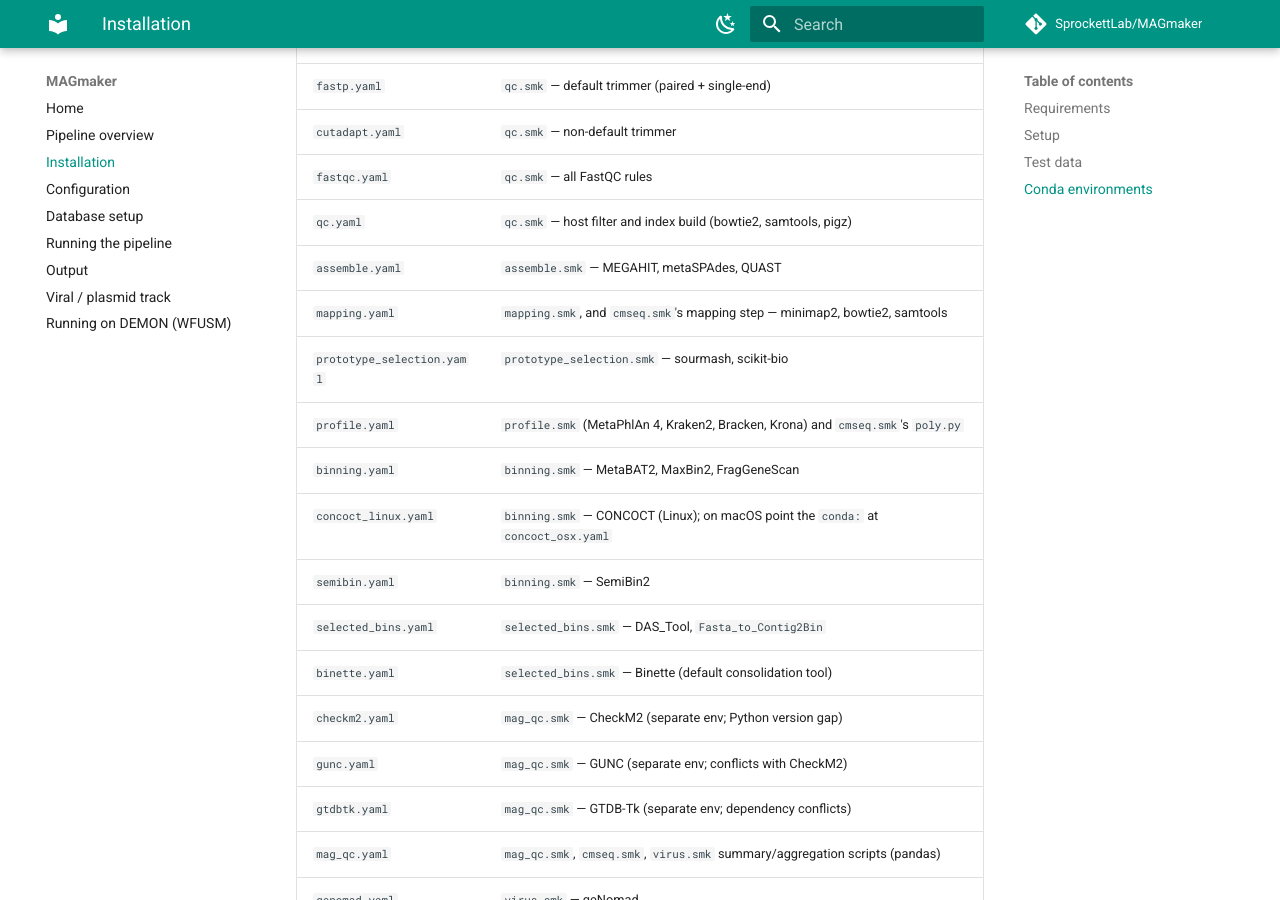
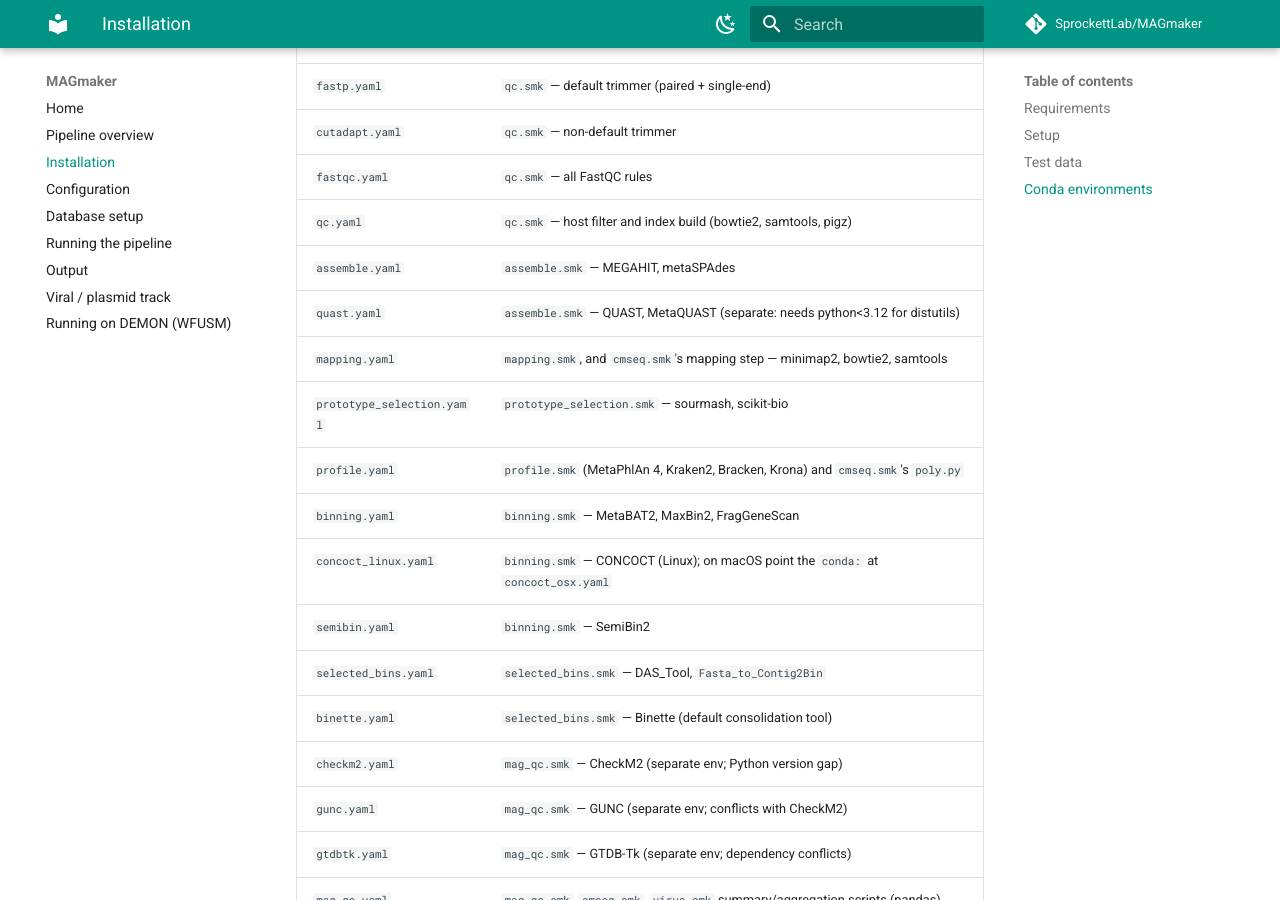
Before and after one commit to SprockettLab/MAGmaker, an MkDocs documentation site: the page built from docs/installation.md, in a window 1280 px wide and 900 px high, scrolled down 1888 px. Built offline with MkDocs 1.6.1 and Material for MkDocs 9.7.7, drawn with Linux system fonts in a browser that asks for light colours; comment, search, counter and statistics services are not loaded.

Commit message:
Drop quast from assemble.yaml
quast and metaquast moved to resources/env/quast.yaml when quast 5.3.0 was
found to need python<3.12 (it imports distutils, removed in 3.12): solved
alongside spades and megahit the environment landed python 3.13 and every
quast run died at import. The entry left in assemble.yaml has been unused
since then.

Any run folder that pulls this and has already assembled needs
--rerun-triggers mtime params input code once, since the environment file's
hash is a rerun trigger and would otherwise redo every assembly.

```diff
--- a/docs/installation.md
+++ b/docs/installation.md
@@ -78,7 +78,8 @@ Each pipeline module has its own environment YAML in `resources/env/`:
 | `cutadapt.yaml` | `qc.smk` — non-default trimmer |
 | `fastqc.yaml` | `qc.smk` — all FastQC rules |
 | `qc.yaml` | `qc.smk` — host filter and index build (bowtie2, samtools, pigz) |
-| `assemble.yaml` | `assemble.smk` — MEGAHIT, metaSPAdes, QUAST |
+| `assemble.yaml` | `assemble.smk` — MEGAHIT, metaSPAdes |
+| `quast.yaml` | `assemble.smk` — QUAST, MetaQUAST (separate: needs python<3.12 for distutils) |
 | `mapping.yaml` | `mapping.smk`, and `cmseq.smk`'s mapping step — minimap2, bowtie2, samtools |
 | `prototype_selection.yaml` | `prototype_selection.smk` — sourmash, scikit-bio |
 | `profile.yaml` | `profile.smk` (MetaPhlAn 4, Kraken2, Bracken, Krona) and `cmseq.smk`'s `poly.py` |
```
Also changed, not shown: 1 other file.
